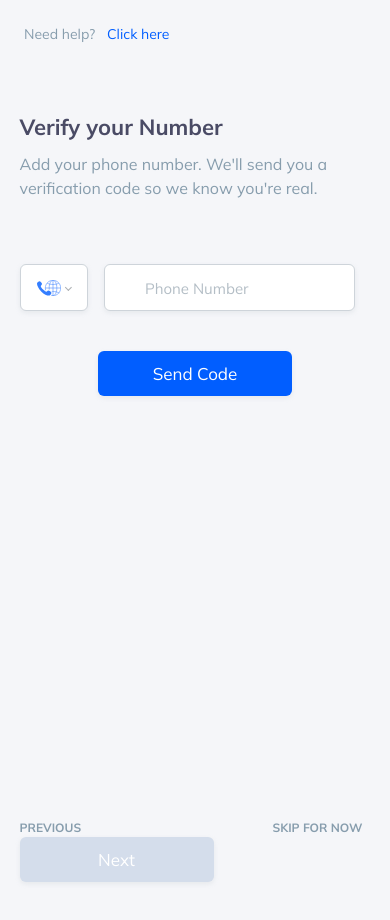
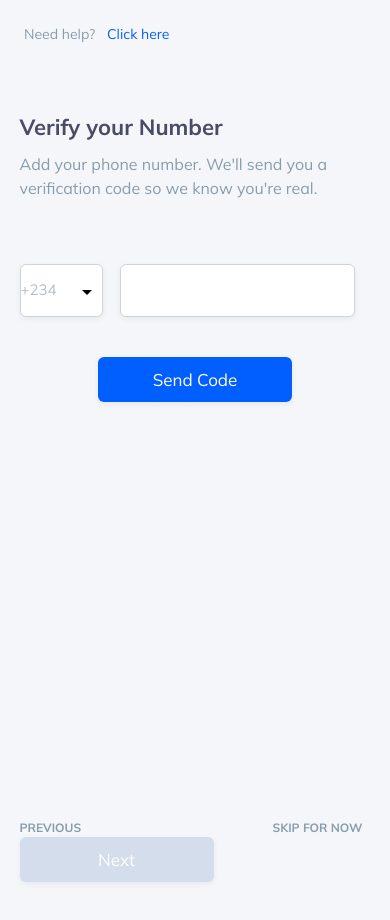
Before and after one commit to bevel-plexus-inc/bevelplexus-onboarding-FE, a React (Create React App) app: page /register-step-two in a window 390 px wide. Shown: the top 920 px of the page. Built offline with nearby package versions, Linux system fonts and the light colour scheme; some icons are missing.

Commit message:
telephone input fixed

```diff
--- a/src/App.scss
+++ b/src/App.scss
@@ -238,3 +238,15 @@ select {
     background: blue;
   }
 }
+
+input[type='number'] {
+  /* Firefox */
+  -moz-appearance: textfield;
+
+  /* Chrome, Safari, Edge, Opera */
+  &::-webkit-outer-spin-button,
+  &::-webkit-inner-spin-button {
+    -webkit-appearance: none;
+    margin: 0;
+  }
+}
--- a/src/Auth/pages/Register-step-two.js
+++ b/src/Auth/pages/Register-step-two.js
@@ -31,7 +31,7 @@ const RegisterStepTwo = () => {
                     <div className="row">
                       <div className="col-xl-8 col-lg-10 col-md-10 mx-auto text-center">
                         <div className="form-group mr-3">
-                          <span className="phone-input-icon">
+                          {/* <span className="phone-input-icon">
                             <span
                               class="iconify"
                               data-icon="bi:phone"
@@ -42,7 +42,32 @@ const RegisterStepTwo = () => {
                             placeholder="Phone Number"
                             value={value}
                             onChange={setValue}
-                          />
+                          /> */}
+                          <div className="phone-input-wrapper">
+                            <div className="prefix-number">
+                              <span className="input-icon">
+                                <span
+                                  class="iconify"
+                                  data-icon="ps:world"
+                                  data-inline="false"
+                                ></span>
+                              </span>
+                              <select className="form-control">
+                                <option value="">+234</option>
+                                <option value="">+234</option>
+                              </select>
+                            </div>
+                            <div className="full-number">
+                              <div className="input-icon">
+                                <span
+                                  class="iconify"
+                                  data-icon="bi:phone"
+                                  data-inline="false"
+                                ></span>
+                              </div>
+                              <input type="number" className="form-control" />
+                            </div>
+                          </div>
                         </div>
 
                         <Link to="/verify-code">
--- a/src/styles/register.scss
+++ b/src/styles/register.scss
@@ -433,4 +433,32 @@
       }
     }
   }
+  .phone-input-wrapper {
+    display: flex;
+    justify-content: space-between;
+    .prefix-number {
+      position: relative;
+      width: 25%;
+      @media (max-width: 500px) {
+        .input-icon {
+          left: 0.3rem;
+        }
+        select.form-control {
+          padding-left: 1.5rem;
+        }
+      }
+      @media (max-width: 400px) {
+        .input-icon {
+          display: none;
+        }
+        select.form-control {
+          padding-left: 0;
+        }
+      }
+    }
+    .full-number {
+      width: 70%;
+      position: relative;
+    }
+  }
 }
```
